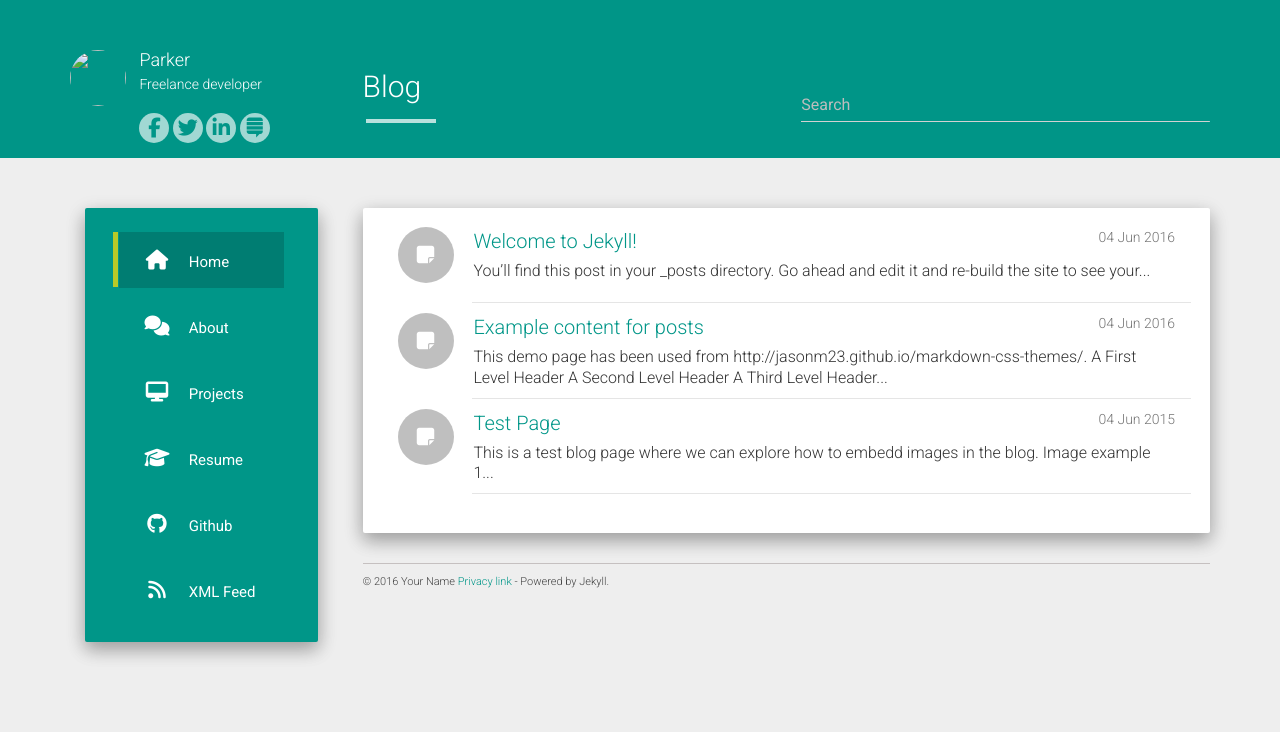
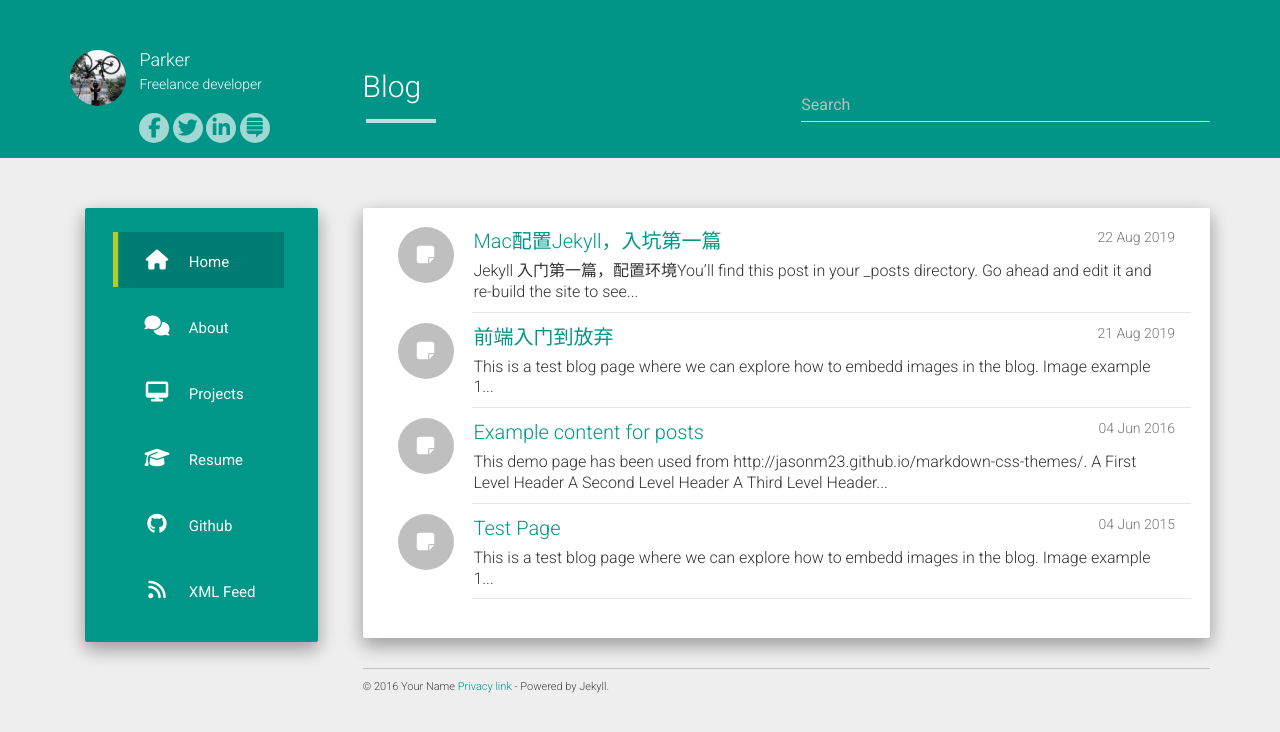
Before and after one commit to ParkerTzh/myBlog, a Jekyll site: the page built from index.html, in a window 1280 px wide. Shown: the top 732 px of the page. Built offline with Jekyll 4.4.1, drawn with Linux system fonts in a browser that asks for light colours; nearby versions of some CDN libraries; the list of posts is cut into pages by our own code.

Commit message:
测试一下下

````diff
--- a/_config.yml
+++ b/_config.yml
@@ -1,11 +1,12 @@
 title: Parker's Blog
 description: My Personal Blog
 author: Parker
-logo: /hcz-jekyll-blog/static/img/avatar.png
+logo: /static/img/avatar.jpg
 github: https://github.com/codeasashu
 about: Freelance developer
 
-baseurl: "https://parkertzh.github.io/myBlog/"
+baseurl: "https://parkertzh.github.io/myBlog/"  # Github 线上
+#baseurl: ""
 url: ""
 
 allowsearch: true
--- a/_posts/2015-07-11-welcome-to-jekyll.md
+++ b/_posts/2015-07-11-welcome-to-jekyll.md
@@ -1,10 +1,10 @@
 ---
 layout: post
-title:  "Welcome to Jekyll!"
-date:   2016-06-04 13:50:39
+title:  "Mac配置Jekyll，入坑第一篇"
+date:   2019-08-22 18:23:39
 categories: jekyll
 ---
-You’ll find this post in your `_posts` directory. Go ahead and edit it and re-build the site to see your changes. You can rebuild the site in many different ways, but the most common way is to run `jekyll serve`, which launches a web server and auto-regenerates your site when a file is updated.
+Jekyll 入门第一篇，配置环境You’ll find this post in your _posts directory. Go ahead and edit it and re-build the site to see your changes. You can rebuild the site in many different ways, but the most common way is to run `jekyll serve`, which launches a web server and auto-regenerates your site when a file is updated.
 
 To add new posts, simply add a file in the `_posts` directory that follows the convention `YYYY-MM-DD-name-of-post.ext` and includes the necessary front matter. Take a look at the source for this post to get an idea about how it works.
 
--- /dev/null
+++ b/_posts/2019-08-23-jekyllStydu-page.md
@@ -0,0 +1,28 @@
+---
+layout: post
+title: "前端入门到放弃"
+date:   2019-08-21 13:50:39
+categories: others
+---
+
+This is a test blog page where we can explore how to embedd images in the blog.
+
+## Image example 1
+
+Here, I will embedd image from local assets which goes into `assets` directory in project's `root` directory. Choose a specific image, related to particular post. I chose to name the image `test-page-image-1.jpg`, which I will embedd as:
+
+```markdown
+![my alternate text](/assets/test-page-image-1.jpg);
+```
+
+![my alternate text](/assets/test-page-image-1.jpg);
+
+Ofcourse, you can load images from web as well. Just point to image direct URL. For ex, here is one placeholder image:
+
+```markdown
+![my alternate text](http://lorempixel.com/400/200);
+```
+
+![my alternate text](http://lorempixel.com/400/200);
+
+One cool thing about this is the fact that images adapt themselves to the screen size of device. Try to resize your browser window and check for yourself, Have fun.
````
Also changed, not shown: static/img/avatar.jpg (added), static/img/avatar1.png (renamed from static/img/avatar.png).
